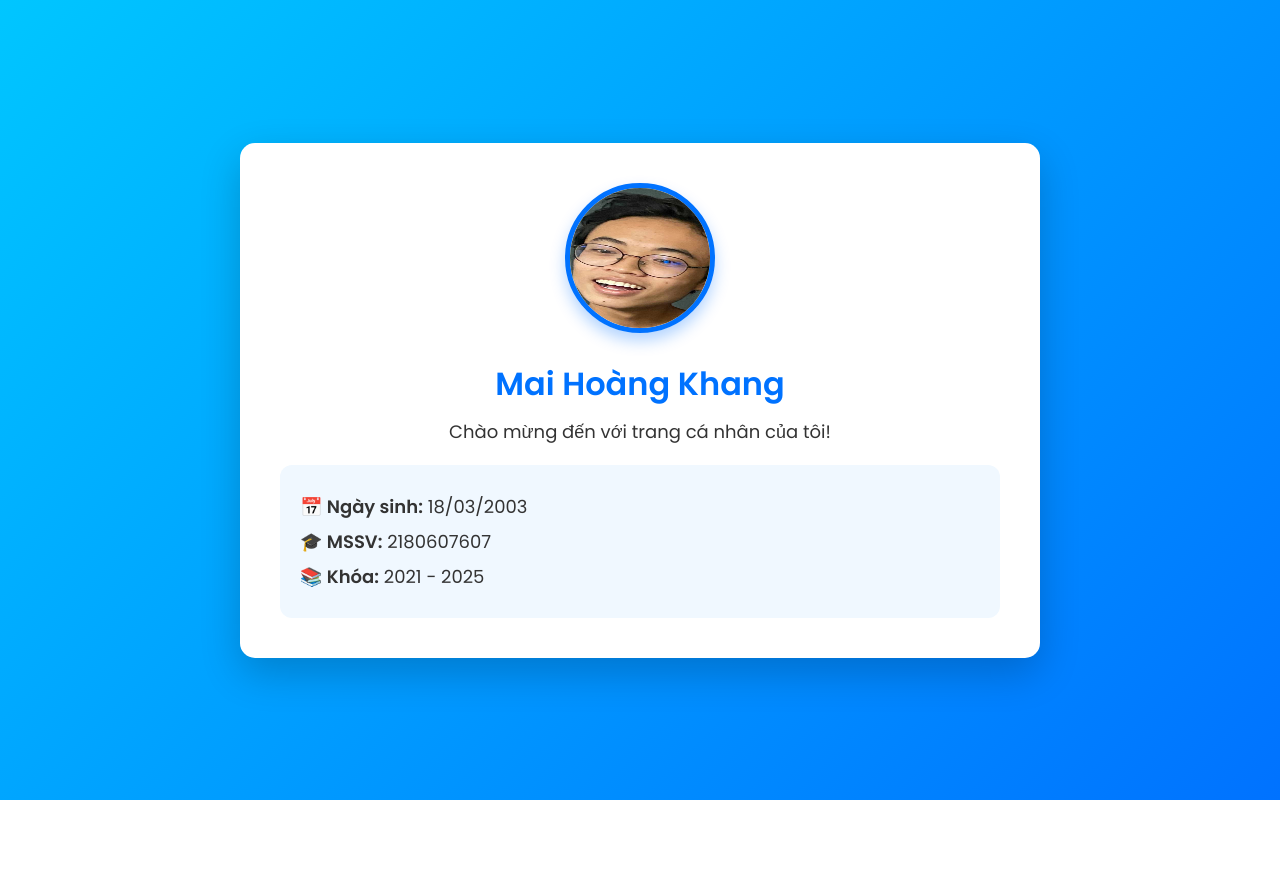
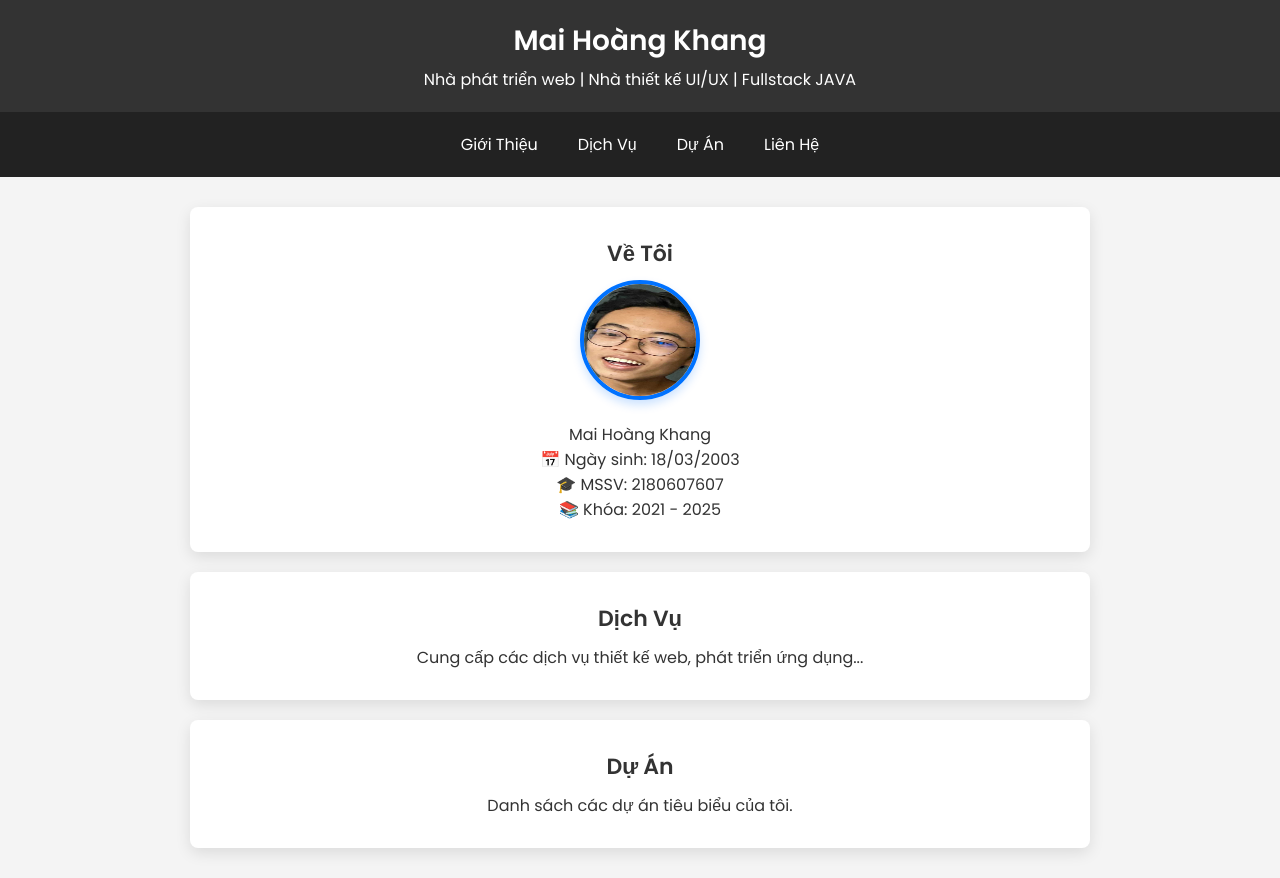
Before and after one commit to HKheng/hoangkhang1803, a plain HTML site: page index.html in a window 1280 px wide. Before the commit the page ends 800 px from the top, so only its background shows below. Drawn offline with Linux system fonts and the light colour scheme.

Commit message:
Update index.html

```diff
--- a/index.html
+++ b/index.html
@@ -16,93 +16,103 @@
         font-family: "Poppins", sans-serif;
       }
       body {
-        height: 100vh;
+        background: #f4f4f4;
+        color: #333;
+      }
+      .header {
+        background: #333;
+        color: white;
+        text-align: center;
+        padding: 20px;
+      }
+      .header h1 {
+        font-size: 28px;
+        font-weight: 700;
+      }
+      .header p {
+        font-size: 16px;
+        margin-top: 5px;
+      }
+      .nav {
         display: flex;
         justify-content: center;
-        align-items: center;
-        background: linear-gradient(135deg, #00c6ff, #0072ff);
-        animation: fadeIn 1s ease-in-out;
+        background: #222;
+        padding: 10px;
       }
-      @keyframes fadeIn {
-        from {
-          opacity: 0;
+      .nav a {
+        color: white;
+        text-decoration: none;
+        padding: 10px 20px;
+        font-weight: 500;
+        transition: 0.3s;
       }
-        to {
-          opacity: 1;
-        }
+      .nav a:hover {
+        background: #444;
+        border-radius: 5px;
       }
       .container {
+        width: 90%;
+        max-width: 900px;
+        margin: 30px auto;
+      }
+      .section {
         background: white;
-        padding: 40px;
-        border-radius: 15px;
-        box-shadow: 0px 15px 40px rgba(0, 0, 0, 0.2);
+        padding: 30px;
+        border-radius: 8px;
+        box-shadow: 0px 5px 15px rgba(0, 0, 0, 0.1);
         text-align: center;
-        width: 90%;
-        max-width: 800px;
-        animation: slideUp 0.8s ease-out;
+        margin-bottom: 20px;
       }
-      @keyframes slideUp {
-        from {
-          transform: translateY(30px);
-          opacity: 0;
-        }
-        to {
-          transform: translateY(0);
-          opacity: 1;
-        }
+      .section h2 {
+        font-size: 22px;
+        margin-bottom: 10px;
       }
       .avatar {
-        width: 150px;
-        height: 150px;
+        width: 120px;
+        height: 120px;
         border-radius: 50%;
-        border: 5px solid #0072ff;
-        box-shadow: 0 8px 15px rgba(0, 114, 255, 0.3);
-        margin-bottom: 20px;
-        transition: 0.3s;
-      }
-      .avatar:hover {
-        transform: scale(1.1);
-      }
-      h1 {
-        color: #0072ff;
-        margin-bottom: 10px;
-        font-size: 32px;
-        font-weight: 700;
-      }
-      p {
-        color: #333;
-        font-size: 18px;
+        border: 4px solid #0072ff;
+        box-shadow: 0px 5px 10px rgba(0, 114, 255, 0.2);
         margin-bottom: 15px;
-      }
-      .info {
-        background: #f0f8ff;
-        padding: 20px;
-        border-radius: 12px;
-        text-align: left;
-        margin-top: 20px;
-        font-size: 18px;
-        font-weight: 500;
-      }
-      .info p {
-        margin: 8px 0;
       }
     </style>
   </head>
   <body>
+    <header class="header">
+      <h1>Mai Hoàng Khang</h1>
+      <p>Nhà phát triển web | Nhà thiết kế UI/UX | Fullstack JAVA</p>
+    </header>
+
+    <nav class="nav">
+      <a href="#">Giới Thiệu</a>
+      <a href="#">Dịch Vụ</a>
+      <a href="#">Dự Án</a>
+      <a href="#">Liên Hệ</a>
+    </nav>
+
     <div class="container">
+      <section class="section">
+        <h2>Về Tôi</h2>
         <img
           src="https://raw.githubusercontent.com/HKheng/hoangkhang1803/main/anhDuyDat.jpg"
           alt="Avatar"
           class="avatar"
         />
-      <h1>Mai Hoàng Khang</h1>
-      <p>Chào mừng đến với trang cá nhân của tôi!</p>
+        <p>Mai Hoàng Khang</p>
+        <p>📅 Ngày sinh: 18/03/2003</p>
+        <p>🎓 MSSV: 2180607607</p>
+        <p>📚 Khóa: 2021 - 2025</p>
+      </section>
 
-      <div class="info">
-        <p><strong>📅 Ngày sinh:</strong> 18/03/2003</p>
-        <p><strong>🎓 MSSV:</strong> 2180607607</p>
-        <p><strong>📚 Khóa:</strong> 2021 - 2025</p>
-      </div>
+      <section class="section">
+        <h2>Dịch Vụ</h2>
+        <p>Cung cấp các dịch vụ thiết kế web, phát triển ứng dụng...</p>
+      </section>
+
+      <section class="section">
+        <h2>Dự Án</h2>
+        <p>Danh sách các dự án tiêu biểu của tôi.</p>
+      </section>
     </div>
   </body>
 </html>
```
Lines whose indentation alone changed are shown as unchanged.
